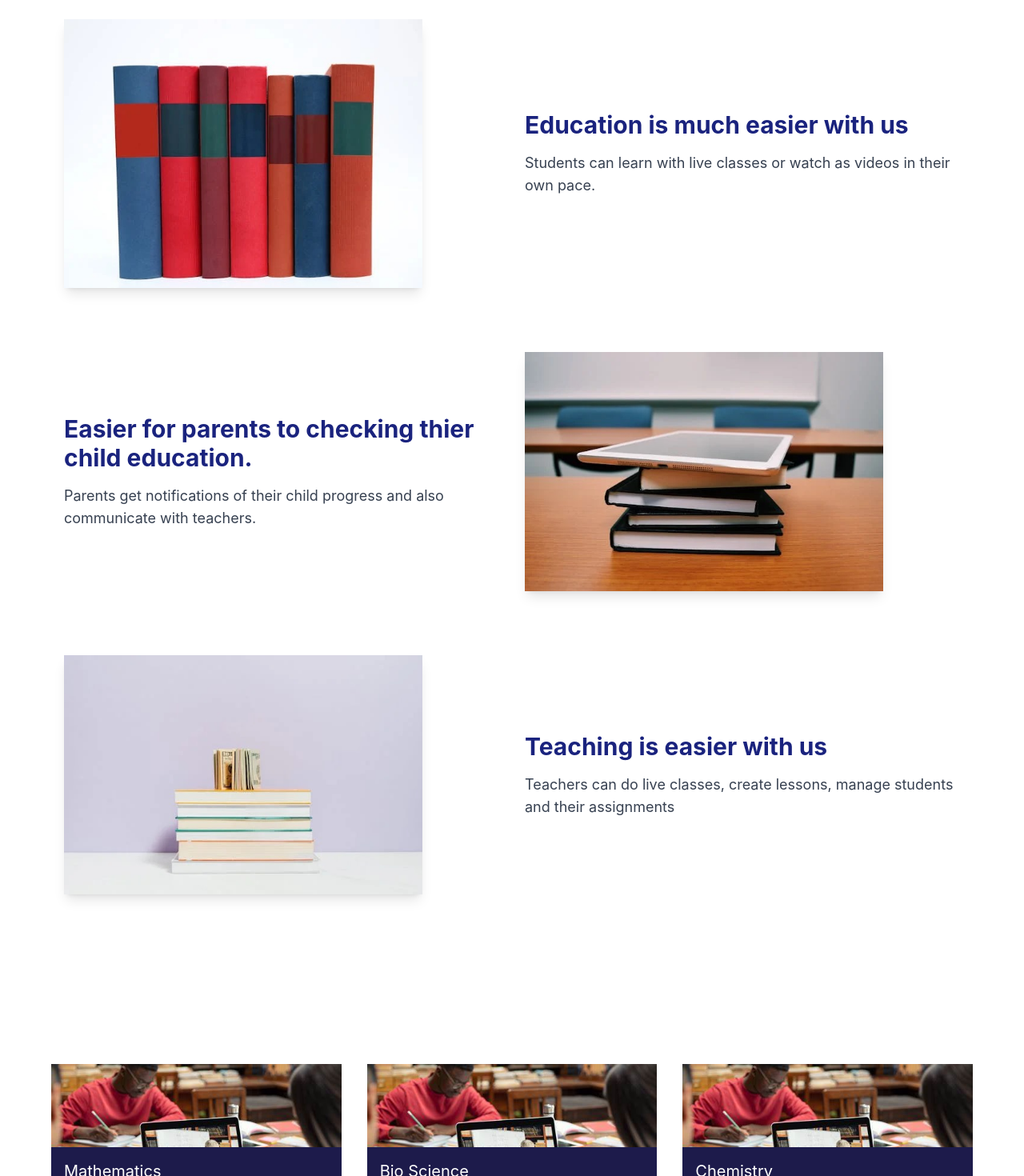
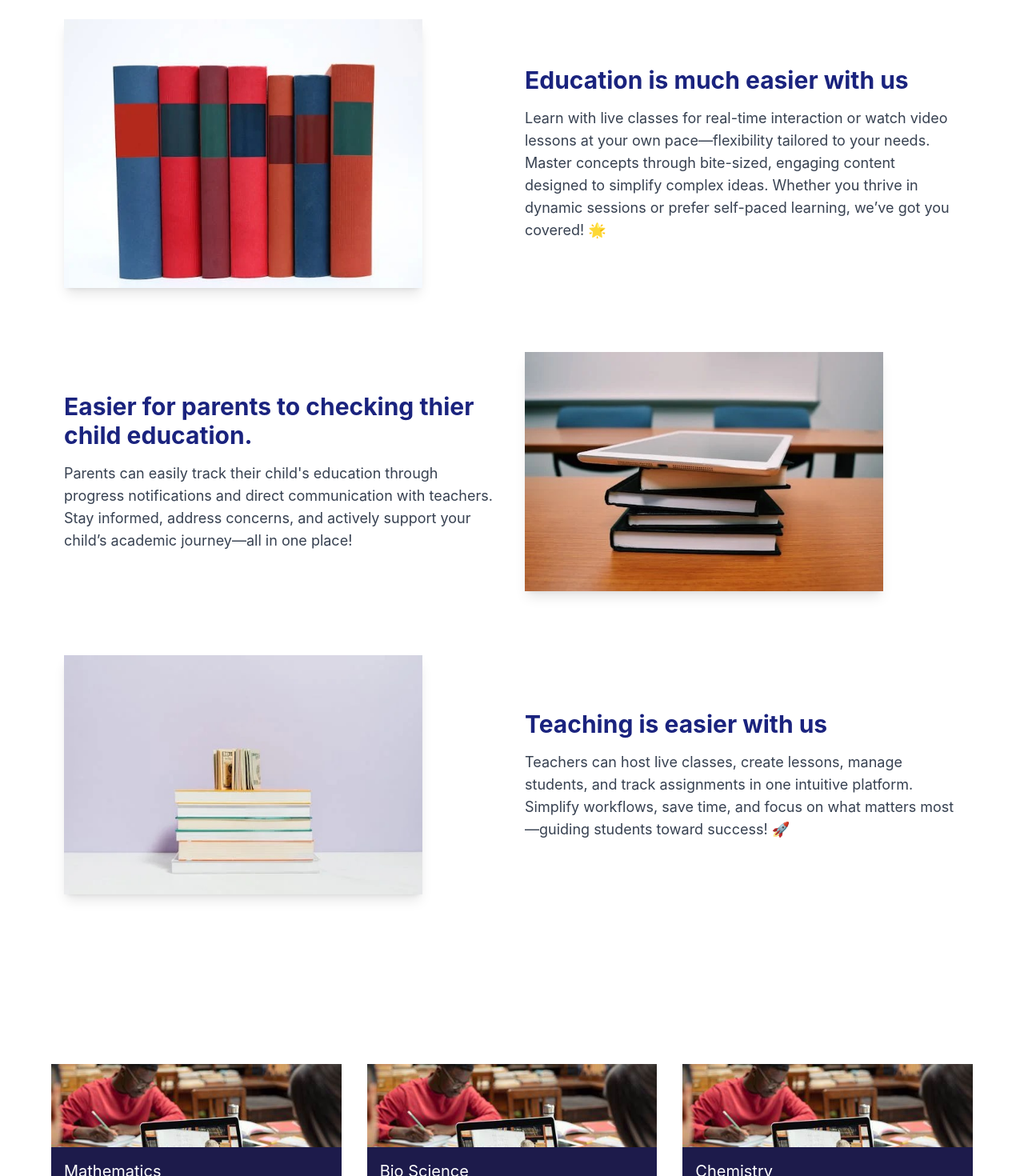
Before and after one commit to Panchani0925/EduNex-CS-147-, a React (Vite) app in the folder EduNexapp/: page / in a window 1280 px wide. Shown: the part 1160-2630 px from the top of the page at 80% size. Built offline with nearby package versions, Linux system fonts and the light colour scheme.

Commit message:
style: enhance Home page content and styling for improved readability and aesthetics

```diff
--- a/EduNexapp/src/pages/home.jsx
+++ b/EduNexapp/src/pages/home.jsx
@@ -1,4 +1,4 @@
-import { Book, Menu, Search, Users, X } from "lucide-react";
+import { Book, Search, Users, X } from "lucide-react";
 import React, { useState } from "react";
 import { Link } from "react-router-dom";
 
@@ -15,7 +15,6 @@ const Home = () => {
           backgroundPosition: "center",
         }}
       >
-
         {/* Hero Section */}
         <section className="py-24">
           <div className="max-w-7xl mx-auto text-center px-4">
@@ -151,8 +150,11 @@ const Home = () => {
                 Education is much easier with us
               </h2>
               <p className="text-lg text-gray-700">
-                Students can learn with live classes or watch as videos in their
-                own pace.
+                Learn with live classes for real-time interaction or watch video
+                lessons at your own pace—flexibility tailored to your needs.
+                Master concepts through bite-sized, engaging content designed to
+                simplify complex ideas. Whether you thrive in dynamic sessions
+                or prefer self-paced learning, we’ve got you covered! 🌟
               </p>
             </div>
           </div>
@@ -164,8 +166,10 @@ const Home = () => {
                 Easier for parents to checking thier child education.
               </h2>
               <p className="text-lg text-gray-700">
-                Parents get notifications of their child progress and also
-                communicate with teachers.
+                Parents can easily track their child's education through
+                progress notifications and direct communication with teachers.
+                Stay informed, address concerns, and actively support your
+                child’s academic journey—all in one place!
               </p>
             </div>
             <img
@@ -187,8 +191,10 @@ const Home = () => {
                 Teaching is easier with us
               </h2>
               <p className="text-lg text-gray-700">
-                Teachers can do live classes, create lessons, manage students
-                and their assignments
+                Teachers can host live classes, create lessons, manage students,
+                and track assignments in one intuitive platform. Simplify
+                workflows, save time, and focus on what matters most—guiding
+                students toward success! 🚀
               </p>
             </div>
           </div>
@@ -332,7 +338,7 @@ const Home = () => {
 
       {/* Lesson */}
       <section className="py-12 px-4 bg-white">
-        <div className="flex flex-col items-center gap-8 py-12">
+        <div className="flex flex-col items-center gap-8 py-12 text-white">
           <h2 className="text-4xl font-normal text-black">
             Our Popular Lessons
           </h2>
@@ -373,7 +379,7 @@ const Home = () => {
       </section>
 
       <section className="py-12 px-4 bg-gray-50">
-        <div className="container mx-auto px-4 py-16">
+        <div className="container mx-auto px-4 py-16 text-white">
           {/* Testimonials Section */}
           <h2 className="text-4xl font-medium text-center mb-16 text-black">
             What Students Say About Us
@@ -397,7 +403,7 @@ const Home = () => {
         <h2 className="text-4xl font-medium text-center mb-16 text-black">
           Check Blog For Latest Educational News
         </h2>
-        <div className="grid grid-cols-1 md:grid-cols-3 gap-8 mb-16">
+        <div className="grid grid-cols-1 md:grid-cols-3 gap-8 mb-16 text-white">
           {[1, 2, 3].map((item) => (
             <div key={item} className="bg-[#1d1b4b] p-8 rounded-lg">
               <p className="text-2xl mb-8 ">
@@ -416,7 +422,7 @@ const Home = () => {
 
         {/* View More Button */}
         <div className="text-center">
-          <button className="bg-[#1d1b4b] px-6 py-3 rounded-lg text-lg">
+          <button className="bg-[#1d1b4b] px-6 py-3 rounded-lg text-lg text-white">
             View More
           </button>
         </div>
```
